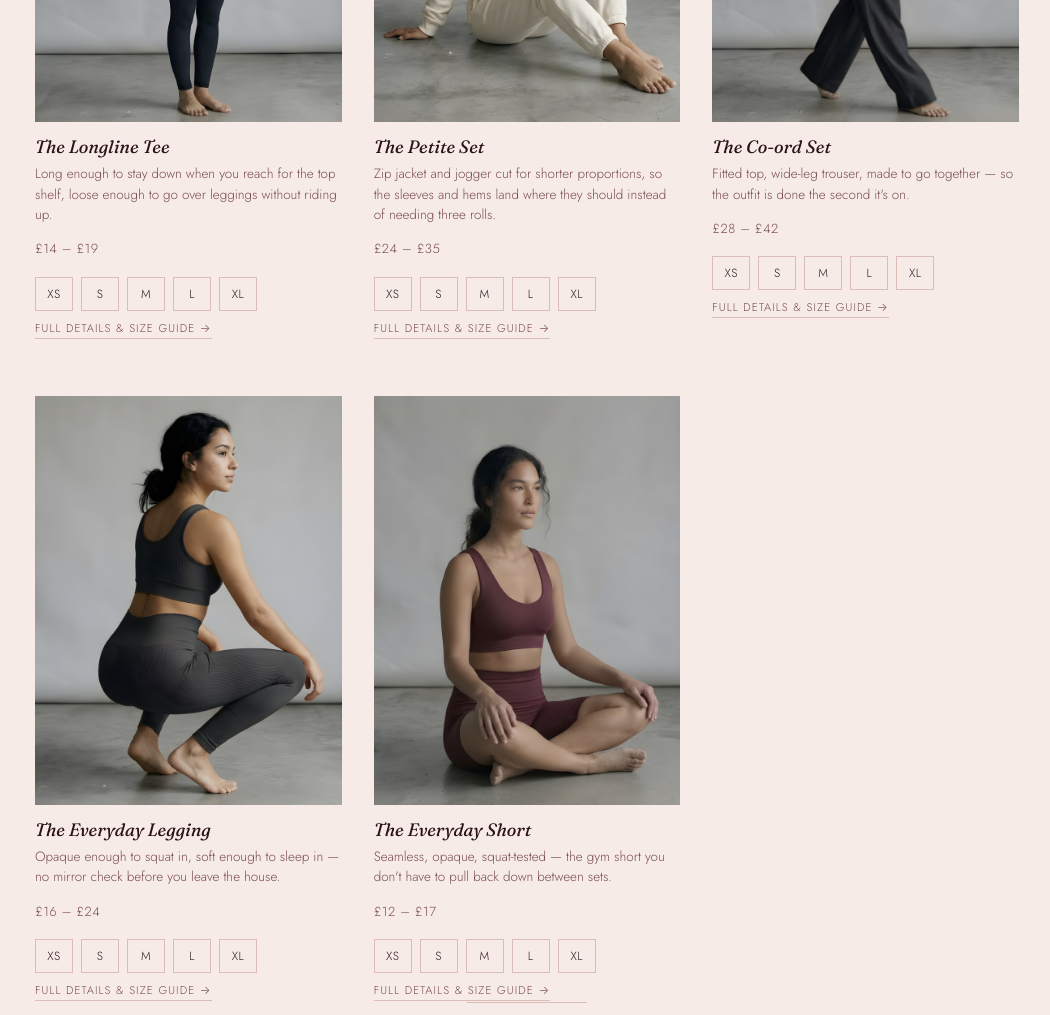
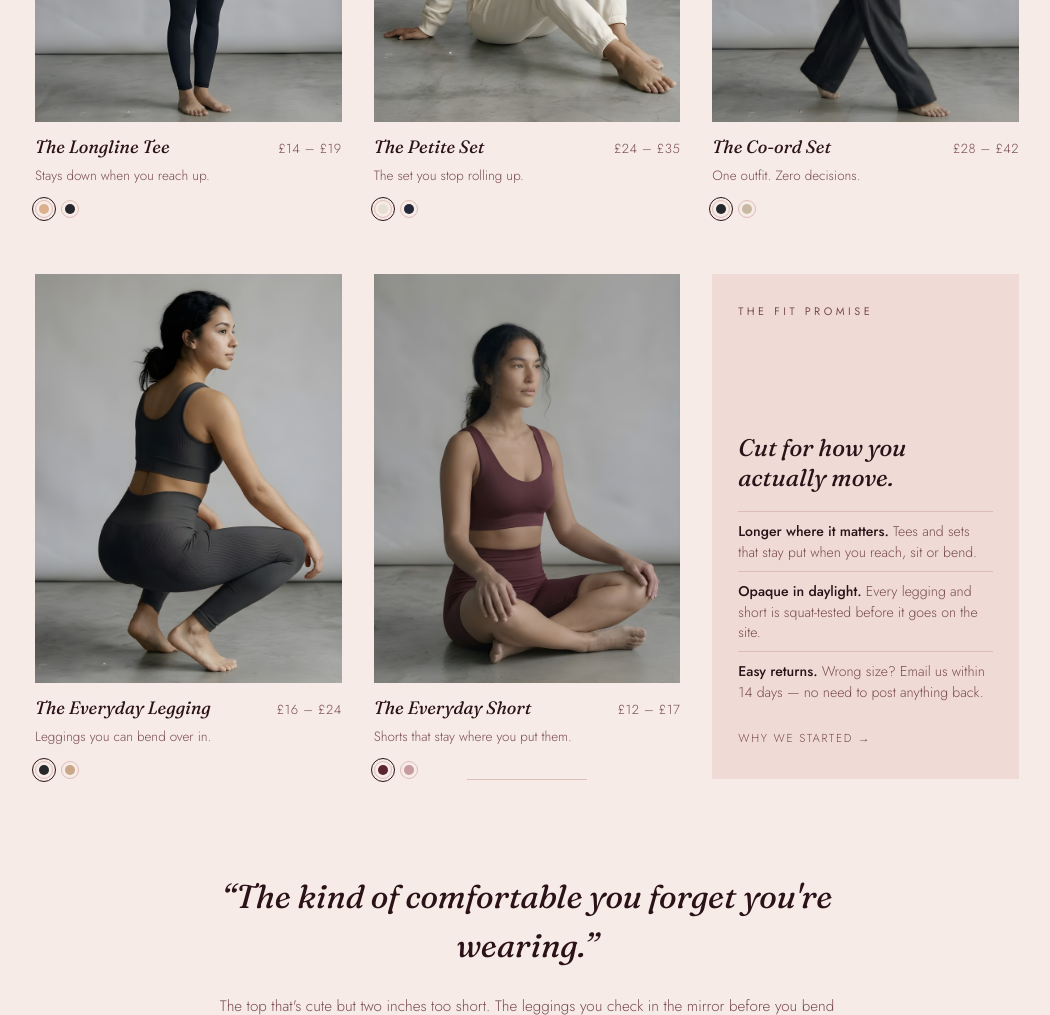
Before and after one commit to AlmontaserAhmed/coverline-store, a plain HTML site: page index.html in a window 1280 px wide. Shown: the part 1440-2455 px from the top of the page, without its empty margins (113-1163 px from the left). Drawn offline with Linux system fonts and the light colour scheme.

Commit message:
Homepage grid v2 + bump style.css/products.js refs on all pages

```diff
--- a/index.html
+++ b/index.html
@@ -5,7 +5,7 @@
 <meta name="viewport" content="width=device-width,initial-scale=1">
 <title>Coverline — Basics That Are Actually Long Enough</title>
 <meta name="description" content="Leggings you can bend over in, tees that stay down when you reach up, sets cut for shorter proportions. Everyday basics from £14, made for women who are done with the mirror check.">
-<link rel="stylesheet" href="/assets/style.css?v=3">
+<link rel="stylesheet" href="/assets/style.css?v=4">
 </head>
 <body>
 
@@ -44,7 +44,7 @@
       <div class="shop-head">
         <span class="label">First Drop</span>
         <h2>The Edit</h2>
-        <p>Five pieces, all from £14. Tap a size to add it to your bag — mix pieces and sizes, pay once.</p>
+        <p>Five pieces, all from £14, two colours each. Tap a colour to see it on her — same photo, just the colour changes.</p>
       </div>
       <div class="shop-grid" id="shopGrid"></div>
     </div>
@@ -89,33 +89,49 @@
   var grid = document.getElementById("shopGrid");
   var selectedSizes = {}; // productId -> currently highlighted size (UI only, pre-add)
 
+  function tile(p){
+    var cols = p.colors || [];
+    var main = cols[0] || {image:p.image, label:''};
+    var alt  = cols[1];
+    return '' +
+      '<div class="piece" data-id="' + p.id + '">' +
+        '<a class="tile-link" href="/product.html?id=' + p.id + '" aria-label="' + p.name + '"></a>' +
+        '<div class="swatch">' +
+          '<img src="' + main.image + '" alt="' + p.name + ' in ' + main.label + '" loading="lazy">' +
+          (alt ? '<img class="alt" src="' + alt.image + '" alt="' + p.name + ' in ' + alt.label + '" loading="lazy">' : '') +
+        '</div>' +
+        '<div class="meta"><h3><a href="/product.html?id=' + p.id + '">' + p.name + '</a></h3><p class="price">' + p.priceLabel + '</p></div>' +
+        '<p class="desc">' + p.tagline + '</p>' +
+        (cols.length ? '<div class="dots" role="group" aria-label="Colours">' +
+          cols.map(function(c,i){ return '<button type="button" class="dot" data-i="' + i + '" aria-pressed="' + (i===0) + '" title="' + c.label + '"><span style="background:' + c.hex + '"></span></button>'; }).join('') +
+        '</div>' : '') +
+      '</div>';
+  }
+  function editorial(){
+    return '' +
+      '<div class="piece piece-edit">' +
+        '<span class="label">The fit promise</span>' +
+        '<h3>Cut for how you actually move.</h3>' +
+        '<ul>' +
+          '<li><strong>Longer where it matters.</strong> Tees and sets that stay put when you reach, sit or bend.</li>' +
+          '<li><strong>Opaque in daylight.</strong> Every legging and short is squat-tested before it goes on the site.</li>' +
+          '<li><strong>Easy returns.</strong> Wrong size? Email us within 14 days — no need to post anything back.</li>' +
+        '</ul>' +
+        '<a class="link-quiet" href="#story">Why we started &rarr;</a>' +
+      '</div>';
+  }
   function render(){
-    grid.innerHTML = PRODUCTS.map(function(p){
-      return '' +
-        '<div class="piece" data-id="' + p.id + '">' +
-          '<a class="swatch-link" href="/product.html?id=' + p.id + '">' +
-            '<div class="swatch">' + (p.image ? '<img src="' + p.image + '" alt="' + p.name + '" loading="lazy">' : '<svg viewBox="0 0 300 400" preserveAspectRatio="xMidYMid slice">' + p.swatch() + '</svg>') + '</div>' +
-          '</a>' +
-          '<h3><a href="/product.html?id=' + p.id + '">' + p.name + '</a></h3>' +
-          '<p class="desc">' + p.desc + '</p>' +
-          '<p class="price">' + p.priceLabel + '</p>' +
-          '<div class="sizes" role="group" aria-label="Size for ' + p.name + '">' +
-            p.sizes.map(function(s){
-              var pressed = selectedSizes[p.id] === s;
-              return '<button type="button" class="size-btn" data-product="' + p.id + '" data-size="' + s + '" aria-pressed="' + pressed + '">' + s + '</button>';
-            }).join('') +
-          '</div>' +
-          '<a class="view-details" href="/product.html?id=' + p.id + '">Full details &amp; size guide &rarr;</a>' +
-        '</div>';
-    }).join('');
-
-    grid.querySelectorAll('.size-btn').forEach(function(btn){
-      btn.addEventListener('click', function(){
-        var pid = btn.getAttribute('data-product');
-        var size = btn.getAttribute('data-size');
-        selectedSizes[pid] = size;
-        window.CoverlineCart.add(pid, size, 1);
-        render();
+    grid.innerHTML = PRODUCTS.map(tile).join('') + editorial();
+    grid.querySelectorAll('.piece[data-id]').forEach(function(el){
+      var p = PRODUCTS.filter(function(x){ return x.id === el.getAttribute('data-id'); })[0];
+      var sw = el.querySelector('.swatch');
+      el.querySelectorAll('.dot').forEach(function(btn){
+        btn.addEventListener('click', function(e){
+          e.preventDefault(); e.stopPropagation();
+          var i = +btn.getAttribute('data-i');
+          sw.classList.toggle('show-alt', i === 1);
+          el.querySelectorAll('.dot').forEach(function(b){ b.setAttribute('aria-pressed', b === btn); });
+        });
       });
     });
   }
```
Also changed, not shown: product.html (+1 -1 lines), review.html (+1 -1 lines), shipping-returns.html (+1 -1 lines).
